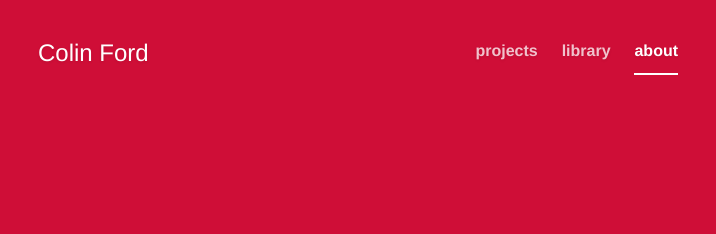
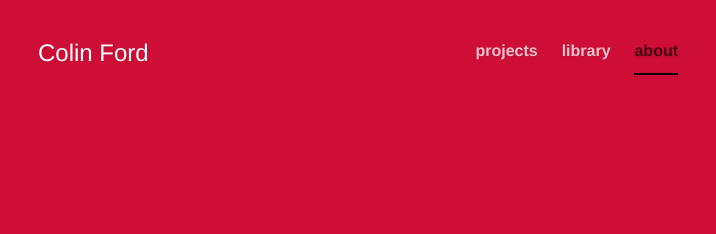
Before and after one commit to colinrford/colinrford.github.io, a Jekyll site: the page built from about/about.html, in a window 1280 px wide. Shown: the top 234 px of the page, without its empty margins (282-998 px from the left). Built offline with Jekyll 4.4.1, drawn with Linux system fonts in a browser that asks for light colours; nearby versions of some CDN libraries.

Commit message:
only adjusting buttons

```diff
--- a/css/style.css
+++ b/css/style.css
@@ -14,12 +14,20 @@
 	}
 
 /* Custom default button */
-.btn-default,
+.btn-default {
+	color: #333;
+	transition: all .2s ease-in-out;
+	text-shadow: none; /* Prevent inheritence from `body` */
+	border: 1px solid #fff;
+}
+
 .btn-default:hover,
 .btn-default:focus {
+	color: #fff;
+}
+
+.btn {
 	color: #333;
-	text-shadow: none; /* Prevent inheritence from `body` */
-	border: 1px solid #fff;
 }
 
 /*
@@ -146,6 +154,7 @@
 	font-weight: bold;
 	color: #fff; /* IE8 proofing */
 	color: rgba(255,255,255,.75);
+	transition: all .2s ease-in-out;
 	border-bottom: 2px solid transparent;
 	-webkit-user-select: none;  /* Chrome all / Safari all */
 	-moz-user-select: none;     /* Firefox all */
@@ -155,13 +164,14 @@
 .masthead-nav > li > a:hover,
 .masthead-nav > li > a:focus {
 	background-color: transparent;
-	border-bottom-color: rgba(255,255,255,.25);
+	color: rgba(0,0,0,0.55);
+	border-bottom-color: rgba(0,0,0,.25);
 }
 .masthead-nav > .active > a,
 .masthead-nav > .active > a:hover,
 .masthead-nav > .active > a:focus {
-	color: #fff;
-	border-bottom-color: #fff;
+	color: rgba(0,0,0,0.65);
+	border-bottom-color: #000;
 }
 
 @media (min-width: 768px) {
--- a/index.html
+++ b/index.html
@@ -4,5 +4,5 @@
 ---
 <div class="inner cover">
 					<h1 class="cover-heading">Hi, I'm Colin</h1>
-					<p class="lead">I'm currently working on setting things up. Also plan to upload some projects soon. $$\int_{X} f(x)\ d\mu$$</p>
+					<p class="lead">I'm currently working on setting things up. Also plan to upload some projects "soon". $$\int_{X} f(x)\ d\mu$$</p>
 				</div>
```
